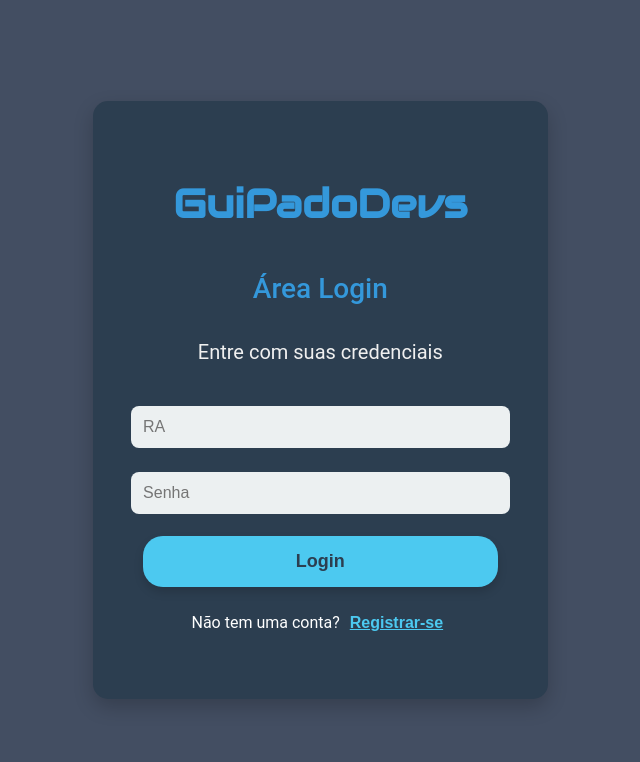
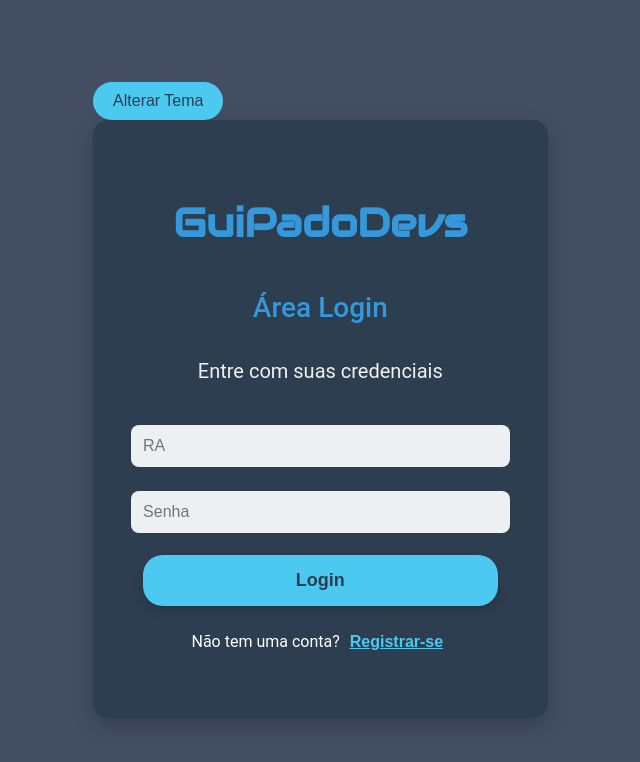
Before and after one commit to Maldazzar/Restful, a React (Create React App) app: page / in a window 1280 px wide. Shown: the top 762 px of the page, without its empty margins (350-990 px from the left). Built offline with nearby package versions, Linux system fonts and the light colour scheme; the HTML template or start-up script is replaced by a standard one.

Commit message:
Commit para adicionar mudanca de tema do projeto

```diff
--- a/src/App.css
+++ b/src/App.css
@@ -199,3 +199,32 @@ p button:hover {
 .button-container .action-button:last-child {
   margin-right: 0;
 }
+
+/* Estilo do botão para alternar o tema */
+.theme-toggle-button {
+  background-color: #4cc9f0; /* Cor de fundo azul claro */
+  color: #2c3e50; /* Cor do texto escuro */
+  padding: 10px 20px; /* Espaçamento interno */
+  font-size: 16px; /* Tamanho da fonte */
+  border-radius: 20px; /* Bordas arredondadas */
+  border: none; /* Sem borda */
+  cursor: pointer; /* Cursor de clique */
+  transition: background-color 0.3s ease, transform 0.2s ease; /* Efeitos de transição */
+}
+
+.theme-toggle-button:hover {
+  background-color: #90e0ef; /* Tom mais claro de azul */
+  transform: scale(1.05); /* Leve aumento ao passar o mouse */
+}
+
+/* Estilos para o modo claro */
+.light-mode {
+  background-color: #f5f5f5; /* Fundo claro */
+  color: #333; /* Texto escuro */
+}
+
+/* Estilos para o modo escuro */
+.dark-mode {
+  background-color: #121212; /* Fundo escuro */
+  color: #e0e0e0; /* Texto claro */
+}
--- a/src/App.js
+++ b/src/App.js
@@ -1,4 +1,6 @@
 import React, { useState } from "react";
+import { ThemeProvider } from "styled-components";
+import { GlobalStyle, themes } from "./themes";
 import axios from "axios";
 import './App.css';
 
@@ -316,6 +318,7 @@ function App() {
   const [isLoggedIn, setIsLoggedIn] = useState(false);
   const [isRegistering, setIsRegistering] = useState(false);
   const [ra, setRA] = useState(null);
+  const [theme, setTheme] = useState("dark");
 
   const handleLogin = (ra) => {
     setRA(ra);
@@ -330,18 +333,26 @@ function App() {
     setIsRegistering(false);
   };
 
+  const toggleTheme = () => {
+      setTheme((prevTheme) => (prevTheme === "dark" ? "light" : "dark"));
+  };
+
   return (
+      <ThemeProvider theme={themes[theme]}>
+          <GlobalStyle />
           <div>
+              <button className="theme-toggle-button" onClick={toggleTheme}>Alterar Tema</button>
               {isLoggedIn ? (
-            <Products />
+                  <Products/>
               ) : (
                   isRegistering ? (
-                <Register onRegister={handleSwitchToLogin} onSwitchToLogin={handleSwitchToLogin} />
+                      <Register onRegister={handleSwitchToLogin} onSwitchToLogin={handleSwitchToLogin}/>
                   ) : (
-                <Login onLogin={handleLogin} onSwitchToRegister={handleSwitchToRegister} />
+                      <Login onLogin={handleLogin} onSwitchToRegister={handleSwitchToRegister}/>
                   )
               )}
           </div>
+      </ThemeProvider>
   );
 }
 
--- /dev/null
+++ b/src/darkTheme.js
@@ -0,0 +1,19 @@
+// darkTheme.js
+export const darkTheme = {
+    bodyBackground: '#434e62',
+    containerBackground: '#2c3e50',
+    textColor: '#ffffff',
+    subtitleColor: '#3498db',
+    buttonBackground: '#4cc9f0',
+    buttonHoverBackground: '#90e0ef',
+    inputBackground: '#ecf0f1',
+    inputColor: '#2c3e50',
+    productCardBackground: '#2d3748',
+    productCardBorder: '#4cc9f0',
+    productCardTextColor: '#e2e8f0',
+    productCardHoverShadow: '0px 12px 25px rgba(0, 0, 0, 0.6)',
+    productCardHoverTransform: 'translateY(-5px)',
+};
+
+
+export default darkTheme;
--- /dev/null
+++ b/src/lightTheme.js
@@ -0,0 +1,19 @@
+// lightTheme.js
+export const lightTheme = {
+    bodyBackground: '#e0e0e0', // cor de fundo mais escura
+    color: '#333',
+    containerBackground: '#d5dae0',
+    textColor: '#34495e', // texto mais escuro
+    subtitleColor: '#2980b9', // cor um pouco mais escura para os subtítulos
+    buttonBackground: '#4cc9f0',
+    buttonHoverBackground: '#90e0ef',
+    inputBackground: '#d5d9df', // fundo dos inputs mais escuro
+    inputColor: '#34495e', // texto no input mais escuro
+    productCardBackground: '#f1f1f1', // fundo dos cards mais escuro
+    productCardBorder: '#4cc9f0',
+    productCardTextColor: '#34495e', // texto nos cards mais escuro
+    productCardHoverShadow: '0px 8px 20px rgba(0, 0, 0, 0.2)',
+    productCardHoverTransform: 'translateY(-5px)',
+};
+
+export default lightTheme;
--- /dev/null
+++ b/src/themes.js
@@ -0,0 +1,145 @@
+// themes.js
+import { createGlobalStyle } from 'styled-components';
+import { lightTheme } from './lightTheme';
+import { darkTheme } from './darkTheme';
+
+export const themes = {
+    light: lightTheme,
+    dark: darkTheme,
+};
+
+export const GlobalStyle = createGlobalStyle`
+  body {
+    margin: 0;
+    font-family: 'Roboto', sans-serif;
+    background-color: ${(props) => props.theme.bodyBackground};
+    color: ${(props) => props.theme.textColor};
+    display: flex;
+    justify-content: center;
+    align-items: center;
+    height: 100vh;
+  }
+
+  .container {
+    background-color: ${(props) => props.theme.containerBackground};
+    color: ${(props) => props.theme.textColor};
+    padding: 50px;
+    border-radius: 15px;
+    box-shadow: 0px 8px 20px rgba(0, 0, 0, 0.2);
+    width: 90%;
+    max-width: 600px;
+    text-align: center;
+    display: flex;
+    flex-direction: column;
+    align-items: center;
+  }
+
+  h1 {
+    font-family: 'Georgia', serif;
+    font-size: 32px;
+    color: #e6e9f0;
+  }
+
+  h2 {
+    font-size: 28px;
+    color: ${(props) => props.theme.subtitleColor};
+    margin-bottom: 15px;
+    font-weight: 500;
+  }
+
+  .subtitle {
+    font-size: 20px;
+    margin-bottom: 30px;
+    color: #f0f0f0;
+  }
+
+  .input-container input {
+    width: 100%;
+    padding: 12px;
+    margin: 12px 0;
+    border: none;
+    border-radius: 8px;
+    background-color: ${(props) => props.theme.inputBackground};
+    font-size: 16px;
+    color: ${(props) => props.theme.inputColor};
+  }
+
+  .button {
+    background-color: ${(props) => props.theme.buttonBackground};
+    color: ${(props) => props.theme.inputColor};
+    border: none;
+    border-radius: 20px;
+    padding: 15px;
+    font-size: 18px;
+    font-weight: bold;
+    cursor: pointer;
+    width: 100%;
+    margin: 10px 0;
+    box-shadow: 0px 5px 10px rgba(0, 0, 0, 0.15);
+    transition: transform 0.3s ease;
+  }
+
+  .button:hover {
+    background-color: ${(props) => props.theme.buttonHoverBackground};
+    transform: translateY(-3px);
+  }
+
+  .product-card {
+    background-color: ${(props) => props.theme.productCardBackground};
+    padding: 25px;
+    border-radius: 15px;
+    border: 2px solid ${(props) => props.theme.productCardBorder};
+    box-shadow: ${(props) => props.theme.productCardHoverShadow};
+    text-align: left;
+    transition: transform 0.3s, box-shadow 0.3s;
+  }
+
+  .product-card:hover {
+    transform: ${(props) => props.theme.productCardHoverTransform};
+    box-shadow: 0px 12px 25px rgba(0, 0, 0, 0.6);
+  }
+
+  .product-card h3 {
+    font-family: 'Audiowide', sans-serif;
+    color: ${(props) => props.theme.buttonBackground};
+    font-size: 24px;
+    margin-bottom: 8px;
+  }
+
+  .product-card p {
+    color: ${(props) => props.theme.productCardTextColor};
+    font-size: 16px;
+  }
+
+  p button {
+    background: none;
+    border: none;
+    color: ${(props) => props.theme.buttonBackground};
+    cursor: pointer;
+    text-decoration: underline;
+    font-weight: bold;
+    font-size: 16px;
+  }
+
+  p button:hover {
+    color: ${(props) => props.theme.buttonHoverBackground};
+  }
+
+  .back-button,
+  .button-container button:last-child {
+    background-color: ${(props) => props.theme.buttonBackground};
+    color: white;
+    padding: 10px 20px;
+    border: none;
+    border-radius: 15px;
+    font-size: 18px;
+    font-weight: bold;
+    cursor: pointer;
+    margin-top: 10px;
+  }
+
+  .back-button:hover,
+  .button-container button:last-child:hover {
+    background-color: ${(props) => props.theme.buttonHoverBackground};
+  }
+`;
```
Lines whose indentation alone changed are shown as unchanged.
